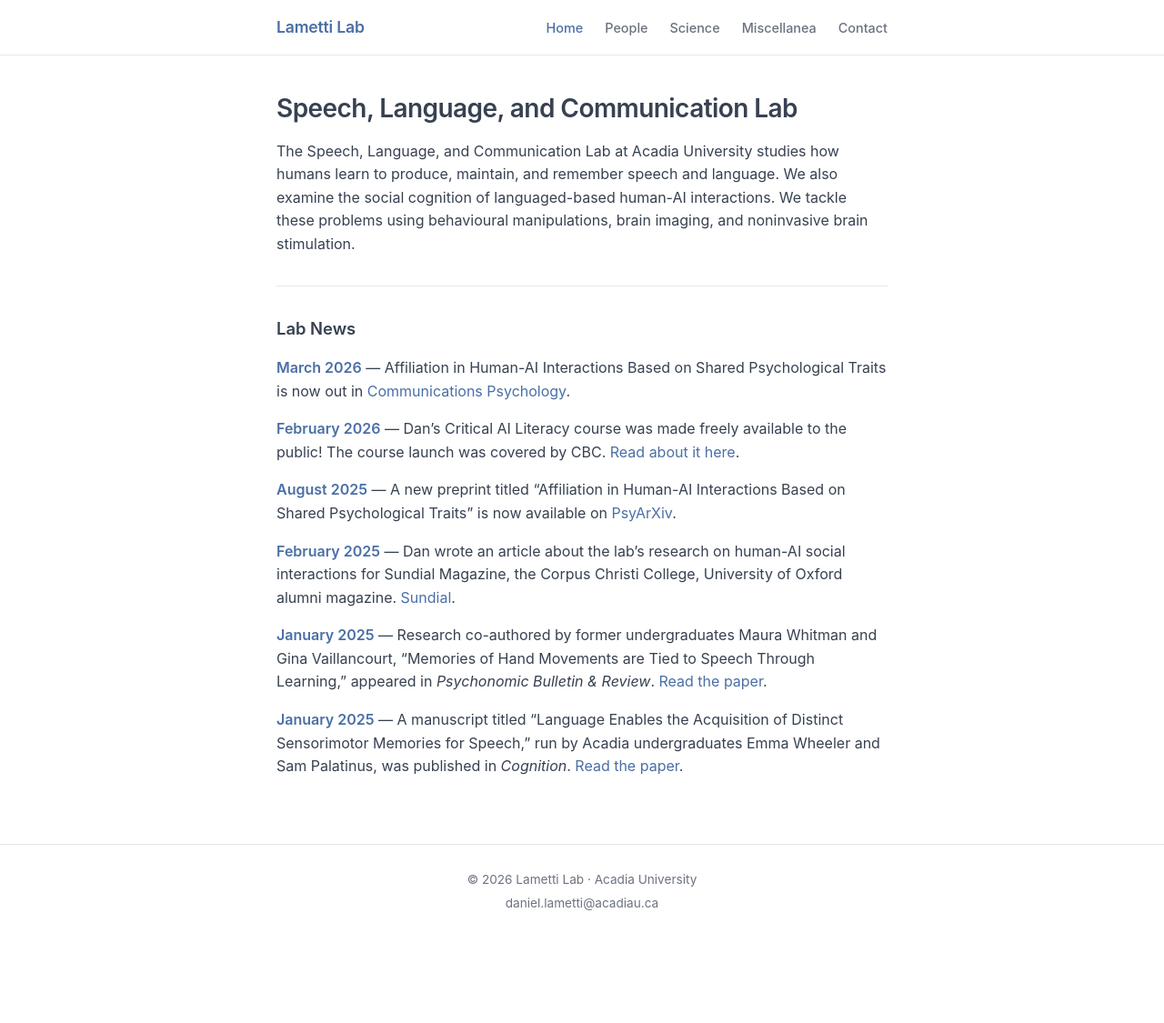
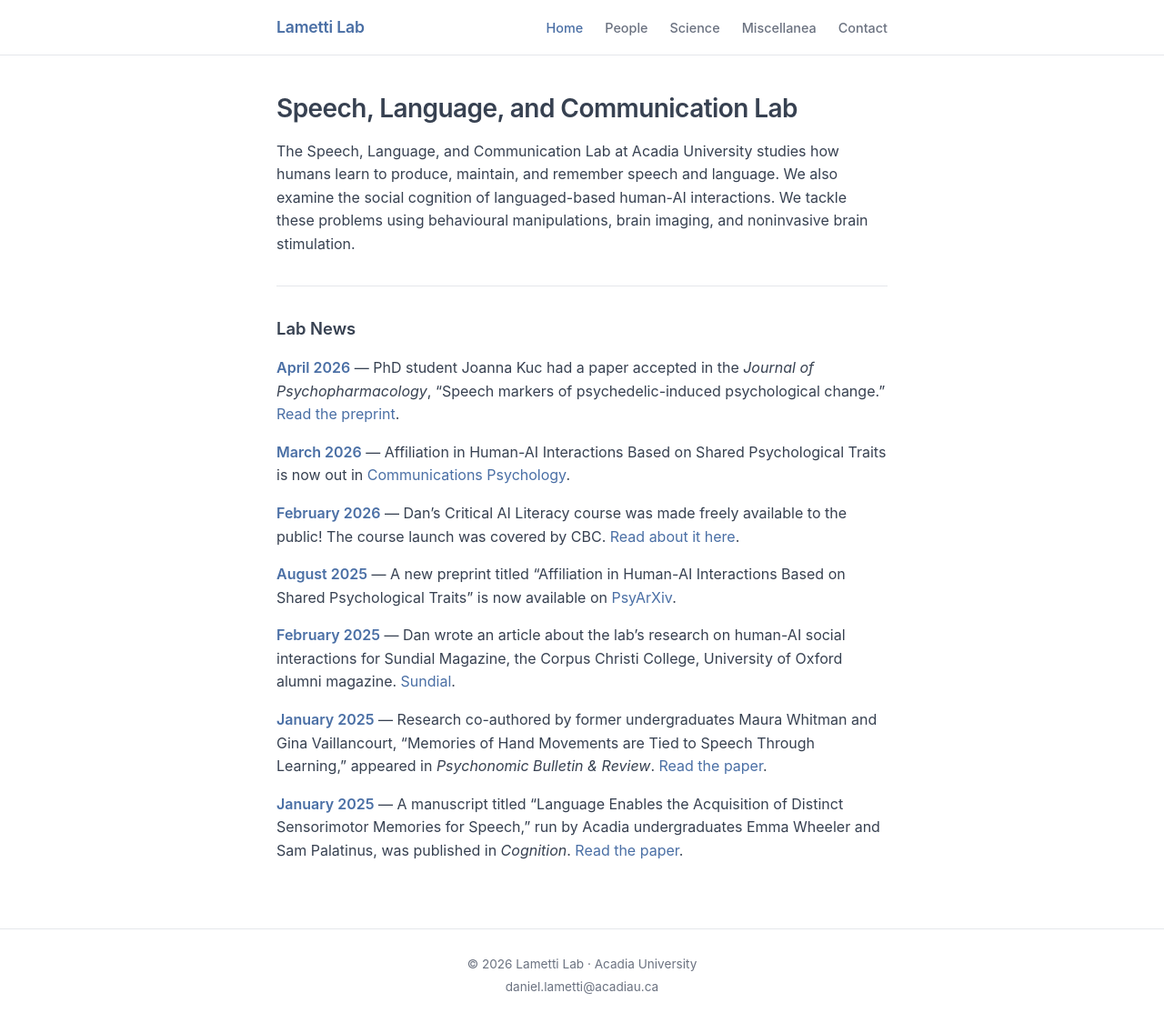
Before and after one commit to drlametti/lamettilab.github.io, a Jekyll site: the page built from index.md, in a window 1280 px wide. Shown: the whole page at 91% size. Built offline with Jekyll 4.4.1, drawn with Linux system fonts in a browser that asks for light colours; before the commit the page ends 1032 px from its top, so only the background shows below that.

Commit message:
Add Joanna Kuc paper acceptance to Lab News
Co-Authored-By: Claude Sonnet 4.6 <noreply@anthropic.com>

```diff
--- a/index.md
+++ b/index.md
@@ -11,6 +11,8 @@ The Speech, Language, and Communication Lab at Acadia University studies how hum
 
 ## Lab News
 
+**April 2026** — PhD student Joanna Kuc had a paper accepted in the *Journal of Psychopharmacology*, "Speech markers of psychedelic-induced psychological change." [Read the preprint](https://www.biorxiv.org/content/biorxiv/early/2025/04/21/2025.04.16.649217.1.full.pdf).
+
 **March 2026** — Affiliation in Human-AI Interactions Based on Shared Psychological Traits is now out in [Communications Psychology](https://www.nature.com/articles/s44271-026-00433-8).
 
 **February 2026** — Dan's Critical AI Literacy course was made freely available to the public! The course launch was covered by CBC. [Read about it here](https://www.cbc.ca/news/canada/nova-scotia/acadia-university-ai-open-course-9.7073938).
```
